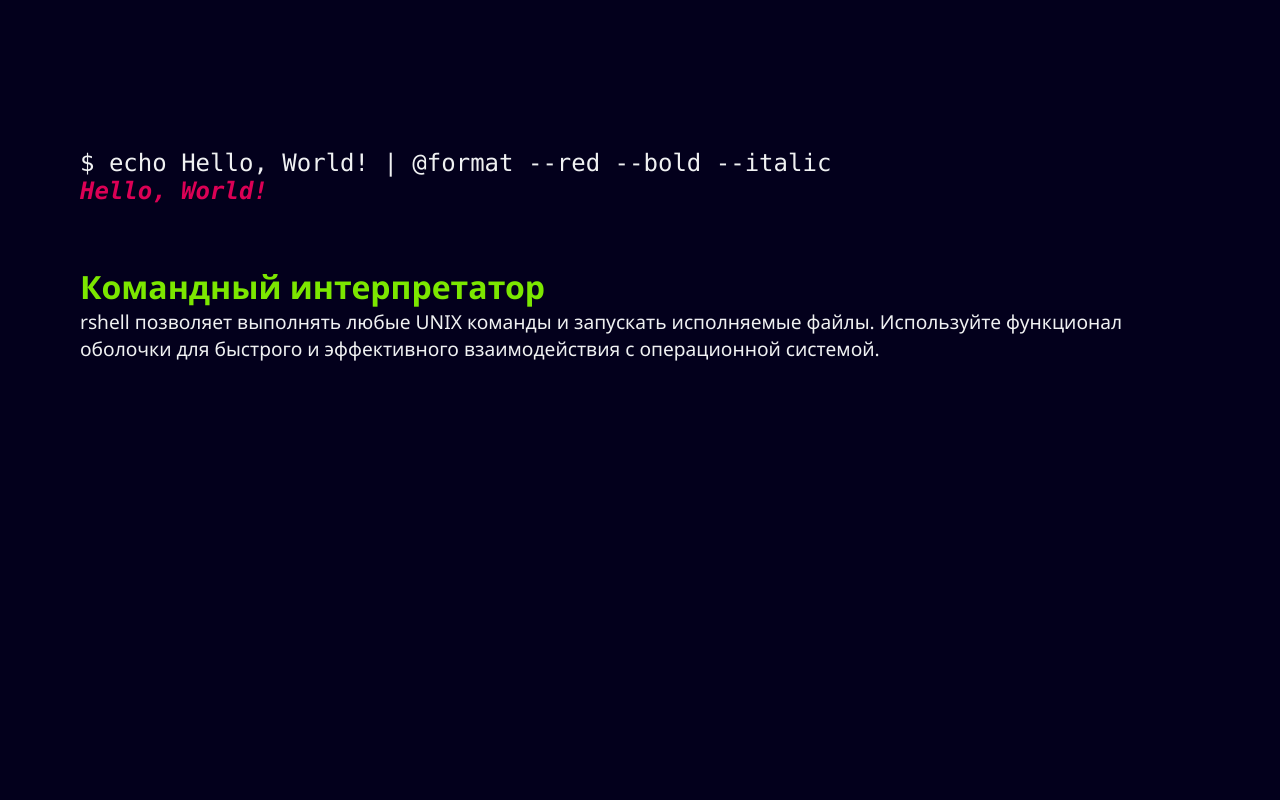
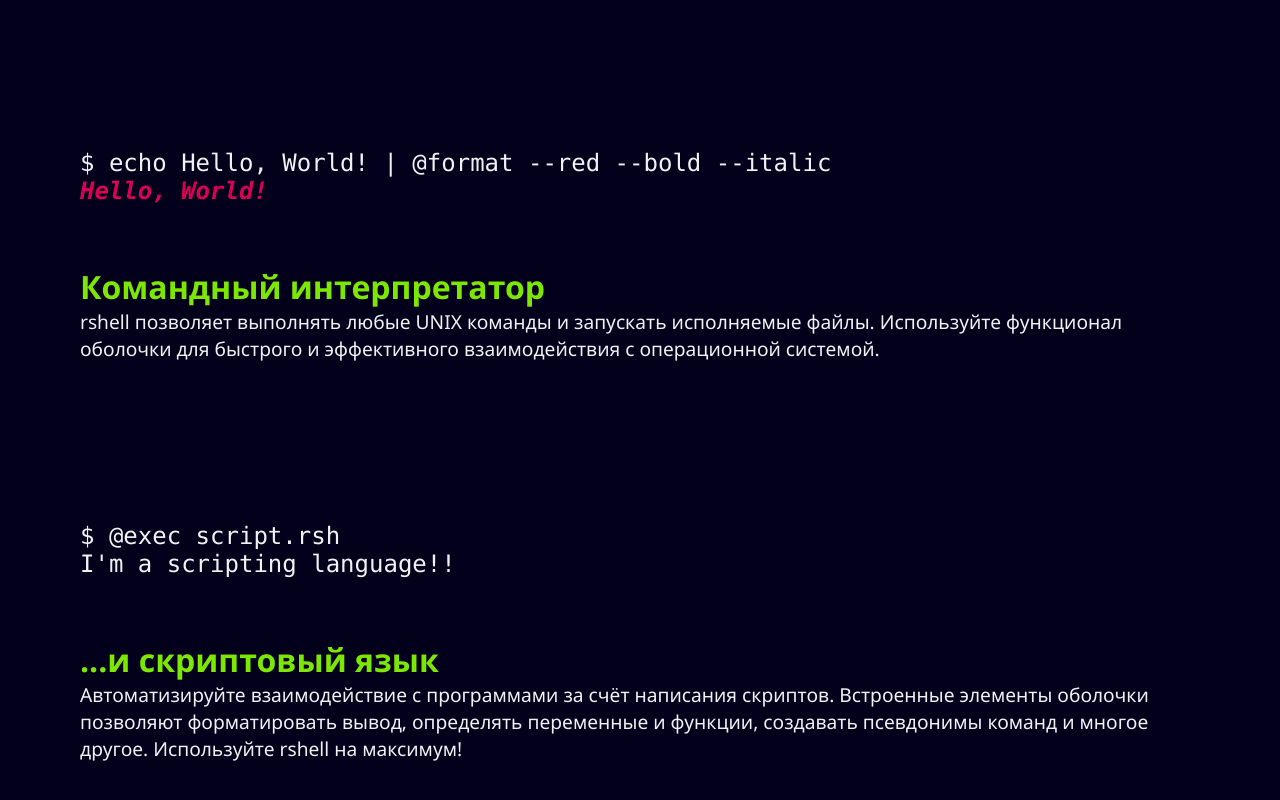
Before and after one commit to shelepuginivan/rshell-web, a Next.js app: page / in a window 1280 px wide. Shown: the part 731-1531 px from the top of the page. Before the commit the page ends 1173 px from the top, so only its background shows below. Built offline with nearby package versions, Linux system fonts and the light colour scheme.

Commit message:
included `SectionScriptingLanguage` component

```diff
--- a/src/pages/index.tsx
+++ b/src/pages/index.tsx
@@ -3,6 +3,7 @@ import SectionCommandInterpreter from '@/components/SectionCommandInterpreter/Se
 import Intro from '@/components/Intro/Intro'
 import Head from 'next/head'
 import {FC} from 'react'
+import SectionScriptingLanguage from '@/components/SectionScriptingLanguage/SectionScriptingLanguage'
 
 const Index: FC = () => {
 	return (
@@ -13,6 +14,7 @@ const Index: FC = () => {
 			<Header/>
 			<Intro/>
 			<SectionCommandInterpreter/>
+			<SectionScriptingLanguage/>
 		</div>
 	)
 }
```
